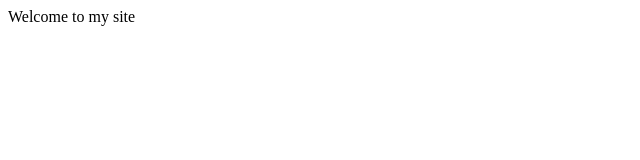
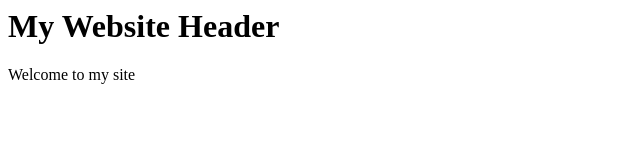
Before and after one commit to subhambehera12/rebase-demo, a plain HTML site: page index.html in a window 1280 px wide. Shown: the whole page, without its empty margins (0-640 px from the left). Drawn offline with Linux system fonts and the light colour scheme.

Commit message:
Add header

```diff
--- a/index.html
+++ b/index.html
@@ -1,9 +1,7 @@
-<!DOCTYPE html>
-<html>
-<head>
-  <title>My Site</title>
-</head>
 <body>
+  <header>
+    <h1>My Website Header</h1>
+  </header>
+
   <main>Welcome to my site</main>
 </body>
-</html>
```
